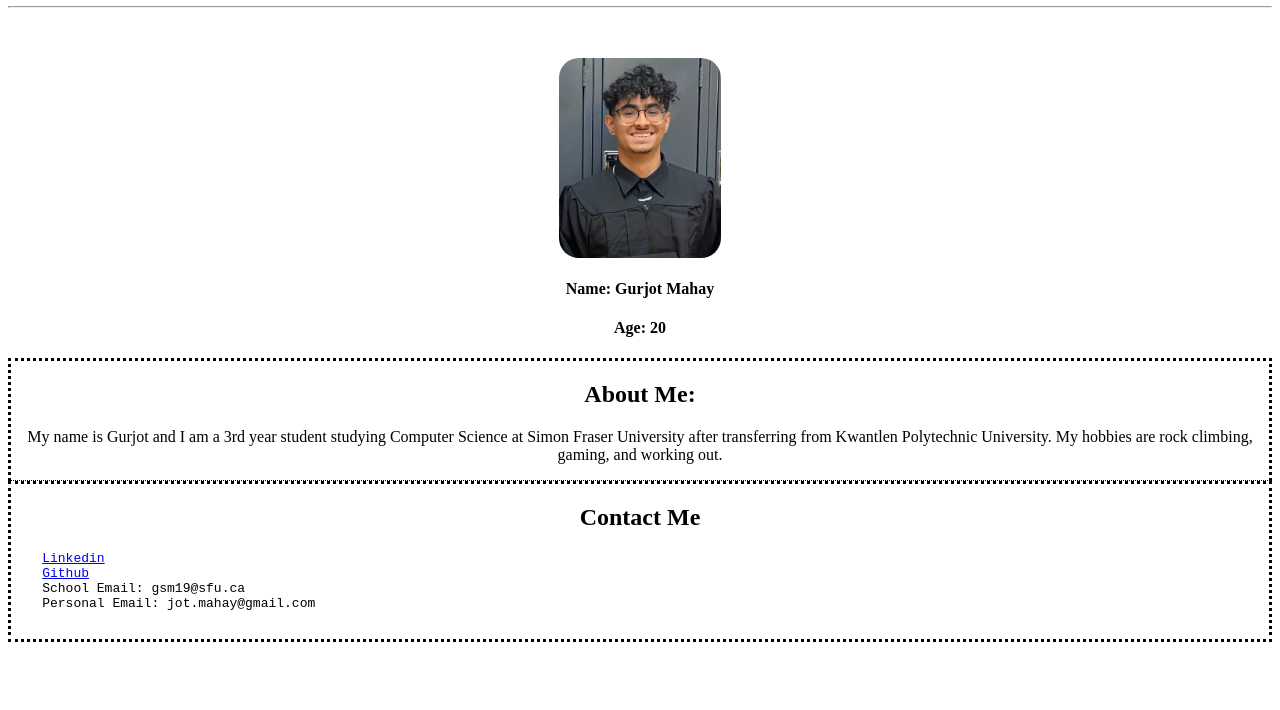
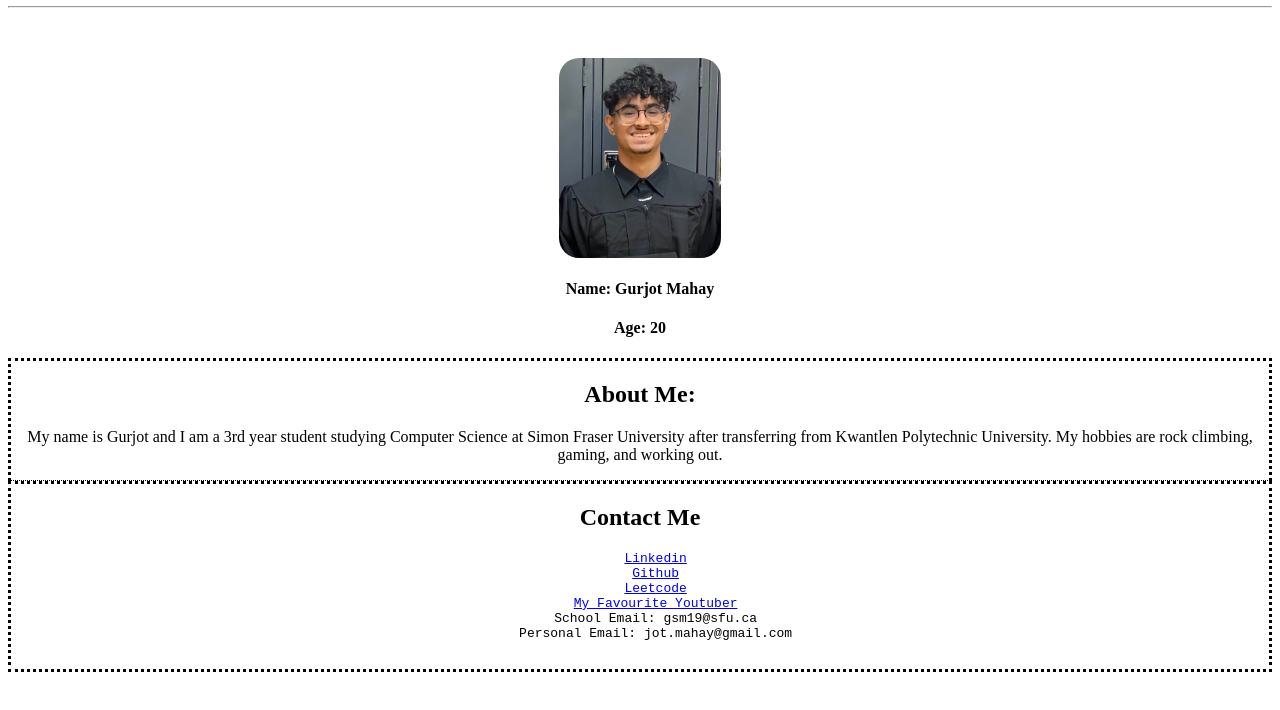
Before and after one commit to GurjotM19/GurjotM19.github.io, a plain HTML site: page index.html in a window 1280 px wide. Shown: the part 86-796 px from the top of the page. Drawn offline with Linux system fonts and the light colour scheme.

Commit message:
Added More Links on Home Page and Centered the Links

```diff
--- a/index.html
+++ b/index.html
@@ -38,6 +38,8 @@
     <pre id="contactInfo">
     <a href="https://www.linkedin.com/in/gurjot-mahay-268b21274/" target="_blank">Linkedin</a>
     <a href="https://github.com/GurjotM19" target="_blank">Github</a>
+    <a href="https://leetcode.com/u/GurjotM/" target="_blank">Leetcode</a>
+    <a href="https://www.youtube.com/@XanderBudnick" target="_blank">My Favourite Youtuber</a>
     School Email: gsm19@sfu.ca
     Personal Email: jot.mahay@gmail.com
     </pre>
--- a/stylesheets/styles.css
+++ b/stylesheets/styles.css
@@ -16,6 +16,7 @@ body {
 
 #contactInfo {
 
+    text-align: center;
     margin-left: auto;
 }
 
```
